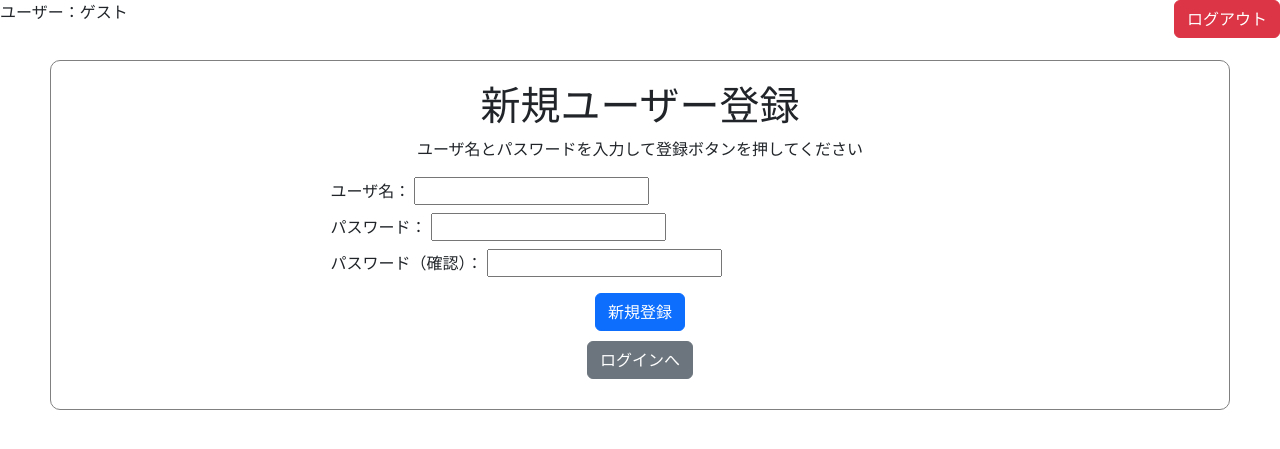
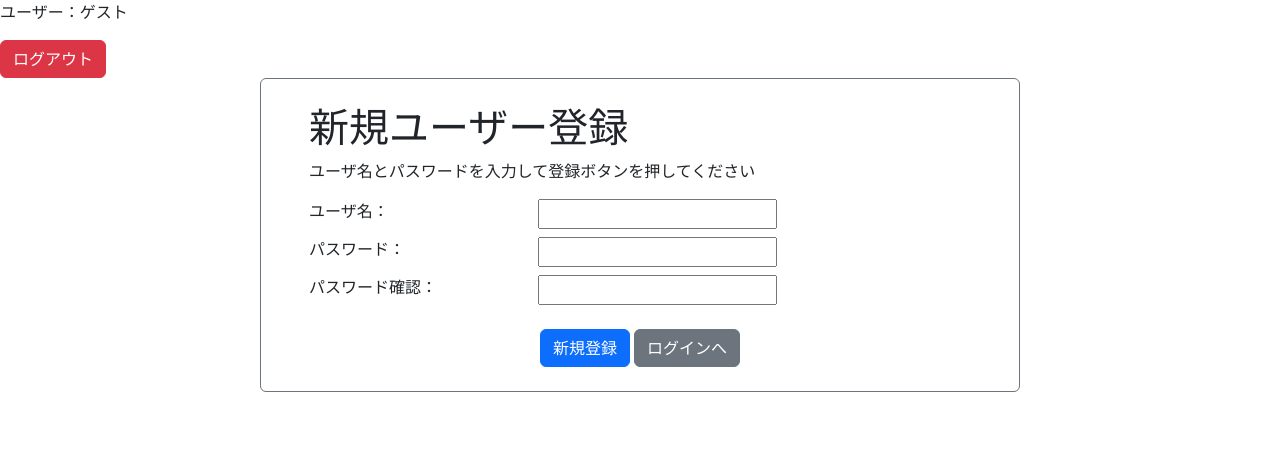
Before and after one commit to ShumpeiSeto/taskbell, a Python web app: template taskbell/templates/testtemp/signup.html in a window 1280 px wide. Shown: the top 449 px of the page. Run offline with Jinja, Linux system fonts and the light colour scheme; the template is opened without the code that fills it, so the values that code supplies are empty.

Commit message:
fix login, signup, new_task with bootstrap and comment out style.css

```diff
--- a/taskbell/static/style.css
+++ b/taskbell/static/style.css
@@ -1,5 +1,5 @@
 /* 全体レイアウト設定 */
-* {
+/* * {
   padding: 0;
   margin: 0;
 }
@@ -9,10 +9,10 @@
 .header > nav {
   display: flex;
   justify-content: space-between;
-}
+} */
 
 /* 0.  indexページ画面設定*/
-.index_page {
+/* .index_page {
   margin: 20px 50px;
   padding: 20px 20px;
   border: 1px solid gray;
@@ -35,10 +35,10 @@
 .signup_button,
 .login_button {
   text-align: center;
-}
+} */
 
 /* 1. タスク一覧ページ設定 */
-.alltask {
+/* .alltask {
   text-align: center;
 }
 .alltask > section > ul {
@@ -57,19 +57,19 @@ section {
 }
 
 /* 1.2 タスク一覧ページ - 新規タスク登録ボタン */
-.add_new_task_button {
+/* .add_new_task_button {
   margin: 20px auto;
   text-align: center;
-}
+} */
 
 /* 1.3 完了タスクセクション */
-.comp_task_name,
+/* .comp_task_name,
 .comp_task_deadline {
   text-decoration: line-through;
-}
+} */
 
 /* 2. 新規タスク登録画面設定 */
-.add_new_task {
+/* .add_new_task {
   margin: 20px 50px;
   padding: 20px 20px;
   border: 1px solid gray;
@@ -90,10 +90,10 @@ section {
 .add_task_form > button {
   display: block;
   margin: auto;
-}
+} */
 
 /* 3. タスク編集画面設定 */
-.edit_task {
+/* .edit_task {
   margin: 20px 50px;
   padding: 20px 20px;
   border: 1px solid gray;
@@ -114,10 +114,10 @@ section {
 .edit_task_form > button {
   display: block;
   margin: auto;
-}
+} */
 /* ログイン画面設定 */
 
-.login_page {
+/* .login_page {
   margin: 20px 50px;
   padding: 20px 20px;
   border: 1px solid gray;
@@ -150,10 +150,10 @@ section {
 
 .login_form > a {
   text-decoration: none;
-}
+} */
 
 /* 新規ユーザー登録画設定* */
-.signup_page {
+/* .signup_page {
   margin: 20px 50px;
   padding: 20px 20px;
   border: 1px solid gray;
@@ -184,15 +184,15 @@ section {
 }
 .signup_form > a {
   text-decoration: none;
-}
+} */
 /* 削除確認ページ設定 */
 
-.delete_confirm_page {
+/* .delete_confirm_page {
   margin: 20px 50px;
   padding: 20px 20px;
   border: 1px solid gray;
   border-radius: 10px;
-}
+} */
 
 .flash_message {
   color: red;
--- a/taskbell/templates/testtemp/layout.html
+++ b/taskbell/templates/testtemp/layout.html
@@ -4,7 +4,7 @@
   <meta charset="UTF-8">
   <meta name="viewport" content="width=device-width, initial-scale=1.0">
    <link href="https://cdn.jsdelivr.net/npm/bootstrap@5.3.0/dist/css/bootstrap.min.css" rel="stylesheet" integrity="sha384-9ndCyUaIbzAi2FUVXJi0CjmCapSmO7SnpJef0486qhLnuZ2cdeRhO02iuK6FUUVM" crossorigin="anonymous">
-   <link rel="stylesheet" href="{{ url_for('static', filename='style.css') }}">
+   {# <link rel="stylesheet" href="{{ url_for('static', filename='style.css') }}"> #}
   <title>{{ title }}</title>
 </head>
 <body>
--- a/taskbell/templates/testtemp/signup.html
+++ b/taskbell/templates/testtemp/signup.html
@@ -1,6 +1,6 @@
 {% extends "testtemp/layout.html" %}
 {% block content %}
-    <section class="signup_page">
+    {# <div class="signup_page">
     <h1>新規ユーザー登録</h1>
     <p>ユーザ名とパスワードを入力して登録ボタンを押してください</p>
     <form action="signup" method="post" class="signup_form">
@@ -17,7 +17,37 @@
         <label for="conf_password">パスワード（確認）：</label>
         <input type="text" name="conf_password" id="conf_password">
         </li>
-    </ul>
+    </ul> #}
+    <div class="container">
+        <div class="row justify-content-center">
+            <div class="col-8 border border-secondary border-1 rounded px-5 py-4">
+                <h1>新規ユーザー登録</h1>
+                <p>ユーザ名とパスワードを入力して登録ボタンを押してください</p>
+                <form action="signup" method="post" class="signup_form">
+                    <div class="row mb-2">
+                    <div class="col-4">
+                        <label for="username">ユーザ名：</label>
+                    </div>
+                    <div class="col-8">
+                        <input type="text" name="username" id="username">
+                    </div>
+                    </div>
+                    <div class="row mb-2">
+                        <div class="col-4">
+                            <label for="password">パスワード：</label>
+                        </div>
+                        <div class="col-8">
+                            <input type="text" name="password" id="password">
+                        </div>
+                    </div>
+                    <div class="row mb-4">
+                        <div class="col-4">
+                            <label for="conf_password">パスワード確認：</label>
+                        </div>
+                        <div class="col-8">
+                            <input type="text" name="conf_password" id="conf_password">
+                        </div>
+                    </div>
                     {% with messages = get_flashed_messages() %}
                     {% if messages %}
                     <ul class="flash_message">
@@ -27,8 +57,12 @@
                     </ul>
                     {% endif %}
                     {% endwith %}
+                    <div class="buttons text-center">
                         <button type="submit" class="btn btn-primary">新規登録</button>
                         <a href="{{ url_for('login') }}"><button type="button" class="btn btn-secondary">ログインへ</button></a>
+                    </div>
                 </form>
-    </section>
+            </div>
+        </div>
+    </div>
 {% endblock %}
```
Also changed, not shown: taskbell/templates/testtemp/index.html (+24 -1 lines), taskbell/templates/testtemp/login.html (+41 -2 lines), taskbell/templates/testtemp/new_task.html (+35 -2 lines). Lines whose indentation alone changed are shown as unchanged.
